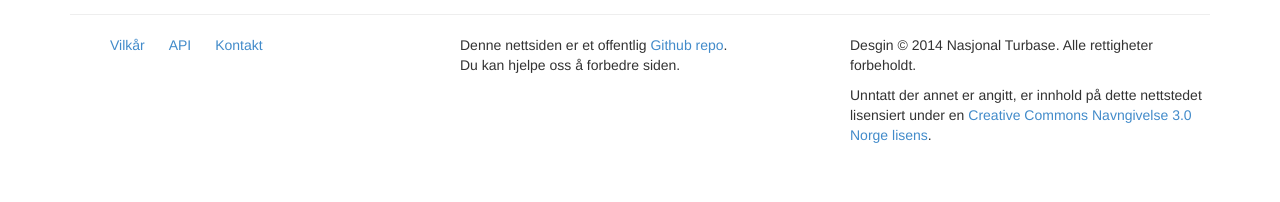
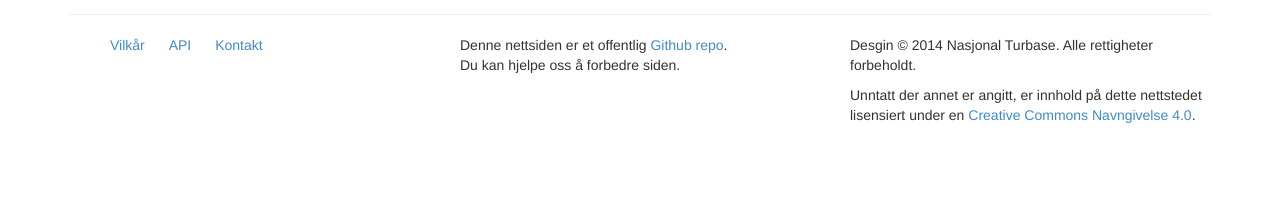
Before and after one commit to Turbasen/www.nasjonalturbase.no, a Jekyll site: the page built from index.html, in a window 1280 px wide. Shown: the part 1551-1753 px from the top of the page. Built offline with Jekyll 4.4.1, drawn with Linux system fonts in a browser that asks for light colours; nearby versions of some CDN libraries; Markdown is read by kramdown in place of the engine named in the settings.

Commit message:
Change site license to CC BY 4.0

```diff
--- a/_includes/footer.html
+++ b/_includes/footer.html
@@ -19,8 +19,8 @@
             rettigheter forbeholdt.</p>
 
             <p>Unntatt der annet er angitt, er innhold på dette nettstedet
-            lisensiert under en <a href="http://creativecommons.org/licenses/by/3.0/no/">
-              Creative Commons Navngivelse 3.0 Norge lisens</a>.</p>
+            lisensiert under en <a href="http://creativecommons.org/licenses/by/4.0/deed.no">
+              Creative Commons Navngivelse 4.0</a>.</p>
 
           </div>
         </div>
```
